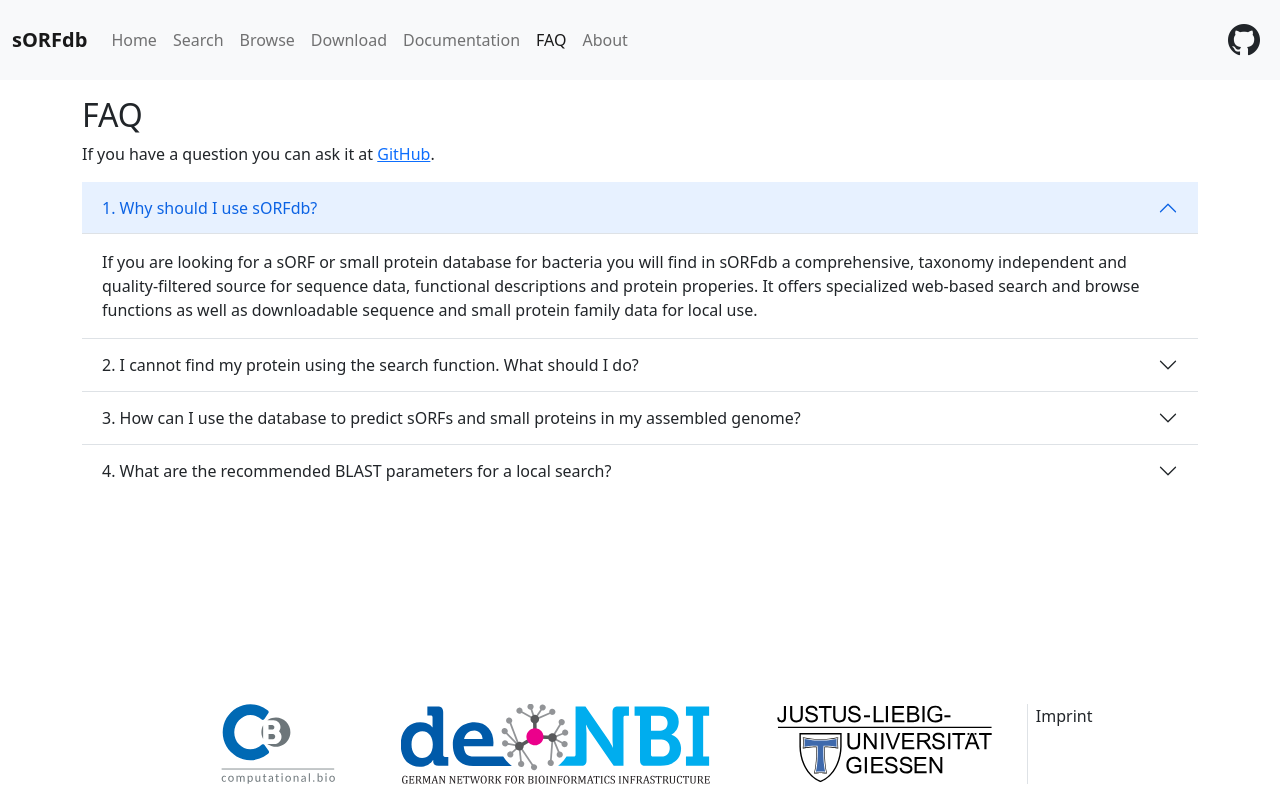
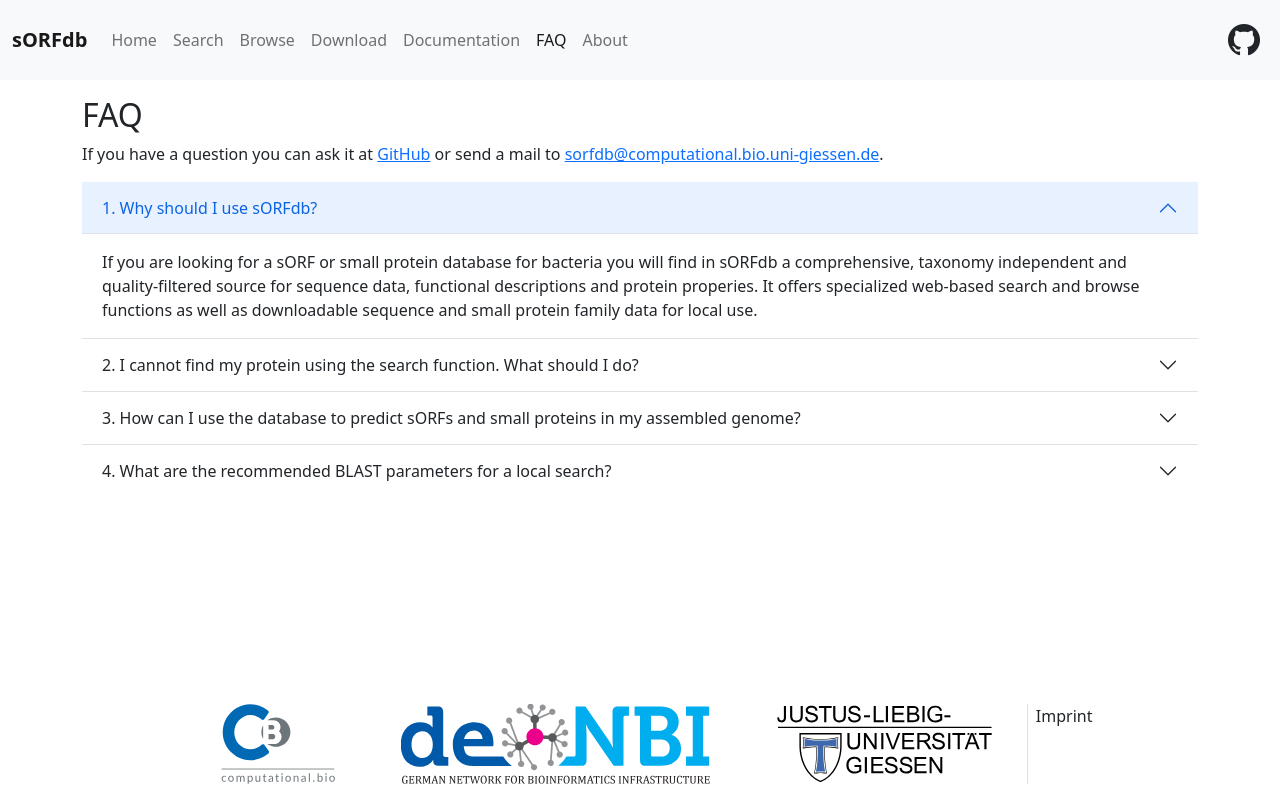
Before and after one commit to jhahnfeld/sorfdb-web, a Vue app: page /faq in a window 1280 px wide. Built offline with nearby package versions, Linux system fonts and the light colour scheme.

Commit message:
Enable support mail

```diff
--- a/src/views/AboutView.vue
+++ b/src/views/AboutView.vue
@@ -15,14 +15,12 @@
       <a href="https://github.com/jhahnfeld/sorfdb-web" target="_blank"
         >GitHub</a
       >.
-    </p>
-    <!--
-     <br />
+      <br />
       General contact and questions:
       <a href="mailto:sorfdb@computational.bio.uni-giessen.de"
         >sorfdb@computational.bio.uni-giessen.de</a
       >
-    -->
+    </p>
     <p>
       sORFdb is a specialized (unlike GenBank, Swiss-Prot and UniProt), taxonomy
       independent (unlike SmProt) and quality-filtered (unlike GenBank and
--- a/src/views/FaqView.vue
+++ b/src/views/FaqView.vue
@@ -4,12 +4,11 @@
   <div class="page-body flex-grow-1 container">
     <h2>FAQ</h2>
     If you have a question you can ask it at
-    <a href="https://github.com/jhahnfeld/sorfdb-web" target="_blank">GitHub</a
-    >.
-    <!--or send a mail to
+    <a href="https://github.com/jhahnfeld/sorfdb-web" target="_blank">GitHub</a>
+    or send a mail to
     <a href="mailto:sorfdb@computational.bio.uni-giessen.de"
       >sorfdb@computational.bio.uni-giessen.de</a
-    >.-->
+    >.
     <div
       style="margin-top: 1em"
       class="accordion accordion-flush"
```
